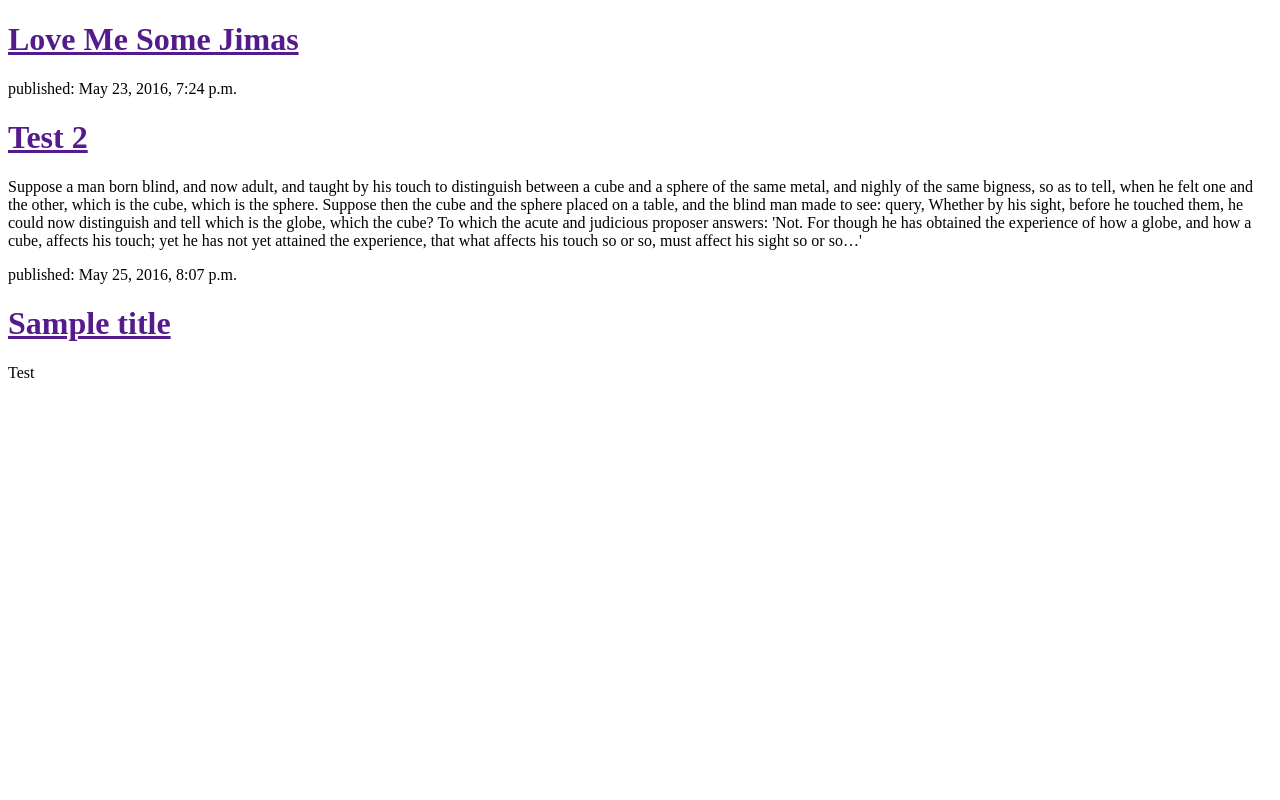
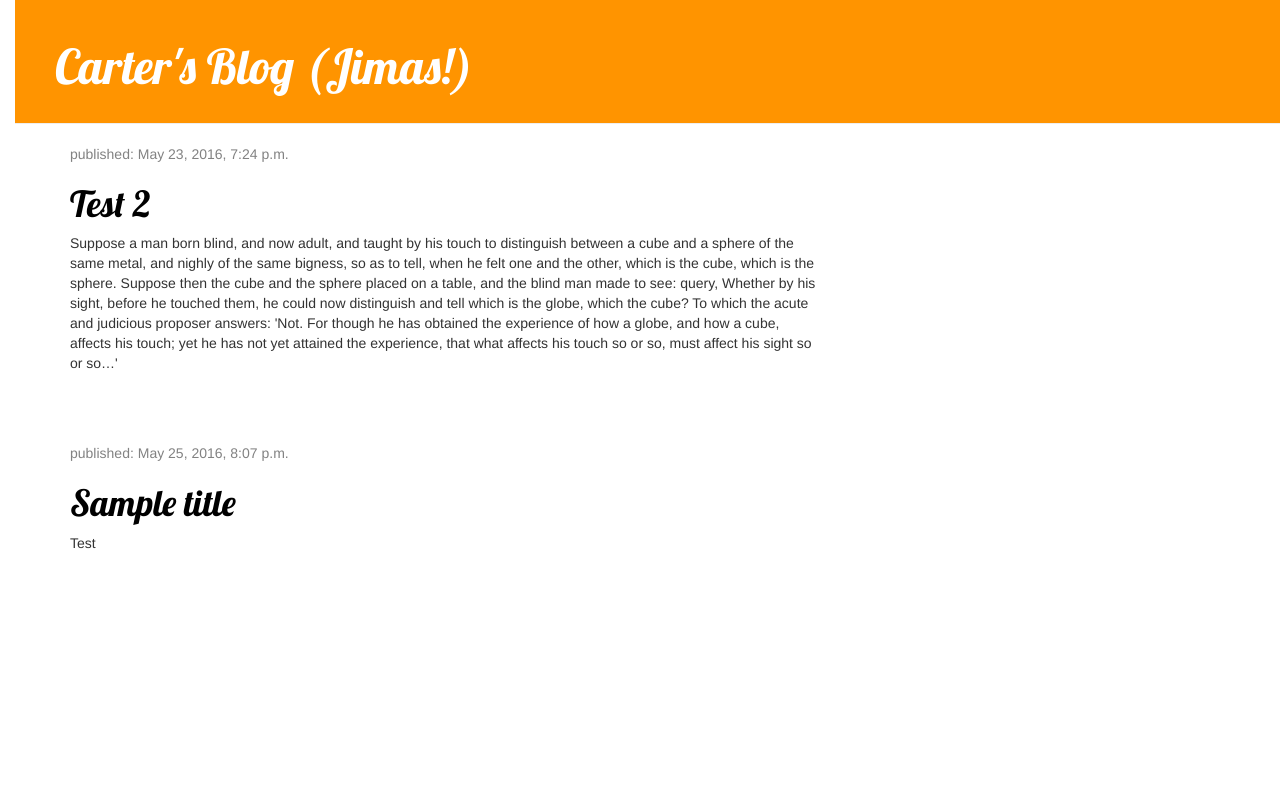
Before and after one commit to csmith73/my-first-blog, a Django app: page / in a window 1280 px wide. Run offline with Django 3.2, Linux system fonts and the light colour scheme; data comes from the database, SQL or seed files in the repository; some libraries are stand-ins or nearby versions.

Commit message:
CSS was added

```diff
--- /dev/null
+++ b/blog/static/css/blog.css
@@ -0,0 +1,55 @@
+h1 a {
+    color: #FCA205;
+    font-family: 'Lobster';
+}
+
+body {
+    padding-left: 15px;
+}
+
+.page-header {
+    background-color: #ff9400;
+    margin-top: 0;
+    padding: 20px 20px 20px 40px;
+}
+
+.page-header h1, .page-header h1 a, .page-header h1 a:visited, .page-header h1 a:active {
+    color: #ffffff;
+    font-size: 36pt;
+    text-decoration: none;
+}
+
+.content {
+    margin-left: 40px;
+}
+
+h1, h2, h3, h4 {
+    font-family: 'Lobster', cursive;
+}
+
+.date {
+    color: #828282;
+}
+
+.save {
+    float: right;
+}
+
+.post-form textarea, .post-form input {
+    width: 100%;
+}
+
+.top-menu, .top-menu:hover, .top-menu:visited {
+    color: #ffffff;
+    float: right;
+    font-size: 26pt;
+    margin-right: 20px;
+}
+
+.post {
+    margin-bottom: 70px;
+}
+
+.post h1 a, .post h1 a:visited {
+    color: #000000;
+}
--- /dev/null
+++ b/blog/templates/blog/base.html
@@ -0,0 +1,24 @@
+{% load staticfiles %}
+<html>
+<head>
+    <title>Django Girls blog</title>
+    <link rel="stylesheet" href="//maxcdn.bootstrapcdn.com/bootstrap/3.2.0/css/bootstrap.min.css">
+    <link rel="stylesheet" href="//maxcdn.bootstrapcdn.com/bootstrap/3.2.0/css/bootstrap-theme.min.css">
+    <link rel="stylesheet" href="{% static 'css/blog.css' %}">
+    <link href="http://fonts.googleapis.com/css?family=Lobster&subset=latin,latin-ext" rel="stylesheet" type="text/css">
+
+</head>
+<body>
+    <div class="page-header">
+        <h1><a href="/">Carter's Blog (Jimas!)</a></h1>
+    </div>
+    <div class="content container">
+        <div class="row">
+            <div class="col-md-8">
+            {% block content %}
+            {% endblock %}
+            </div>
+        </div>
+    </div>
+</body>
+</html>
--- a/blog/templates/blog/post_list.html
+++ b/blog/templates/blog/post_list.html
@@ -1,26 +1,13 @@
-<!DOCTYPE html>
-<html lang="en">
-<head>
-    <head>
-        <title>Love Me Some Jimas</title>
-    </head>
-    <body>
-        <div>
-            <h1><a href="">Love Me Some Jimas</a></h1>
+{% extends 'blog/base.html' %}
+
+{% block content %}
+{% for post in posts %}
+    <div class="post">
+        <div class="date">
+            <p>published: {{ post.published_date }}</p>
         </div>
-
-
-{% for post in posts %}
-    <div>
-        <p>published: {{ post.published_date }}</p>
         <h1><a href="">{{ post.title }}</a></h1>
         <p>{{ post.text|linebreaks }}</p>
     </div>
 {% endfor %}
-
-    </body>
-</head>
-<body>
-
-</body>
-</html>
+{% endblock %}
```
